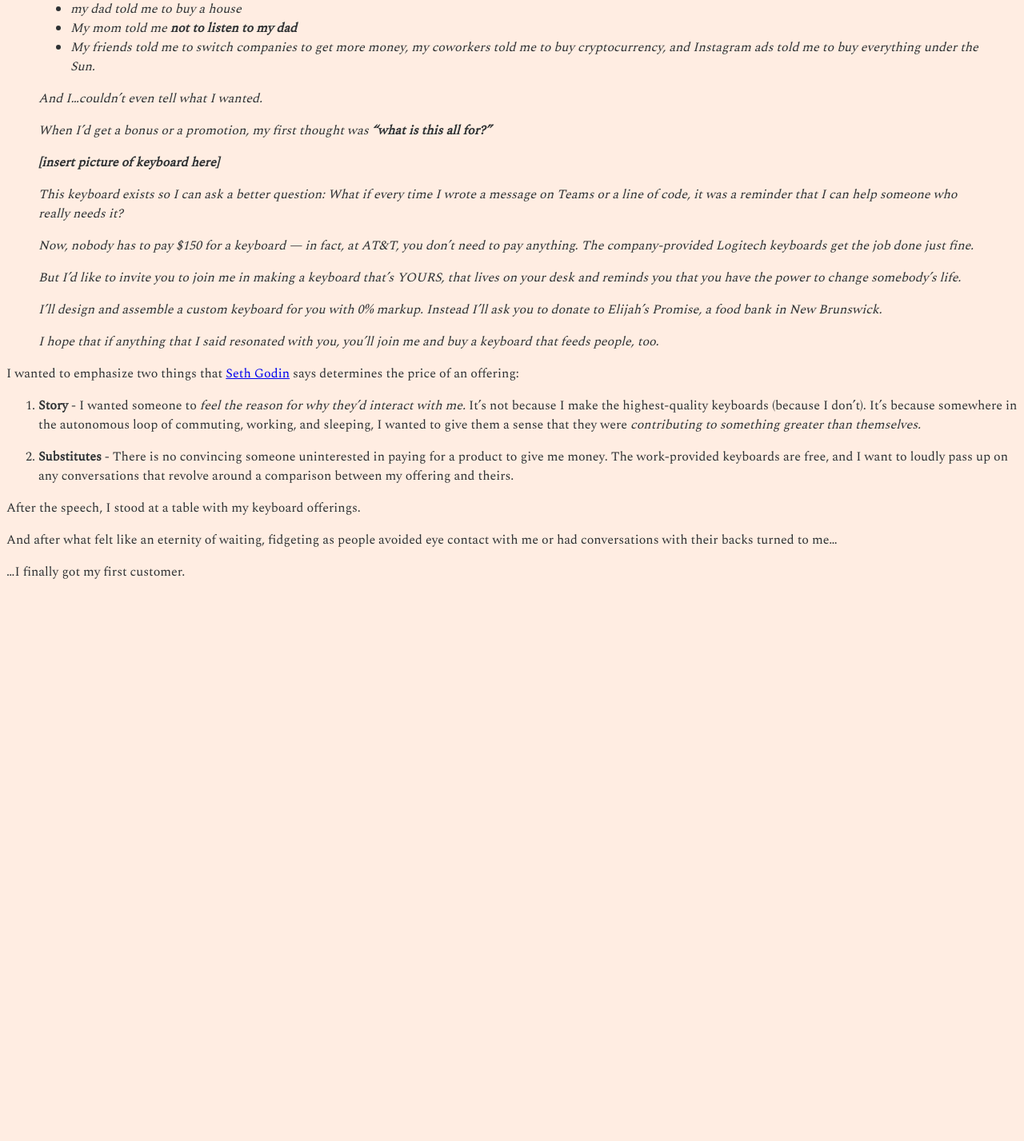
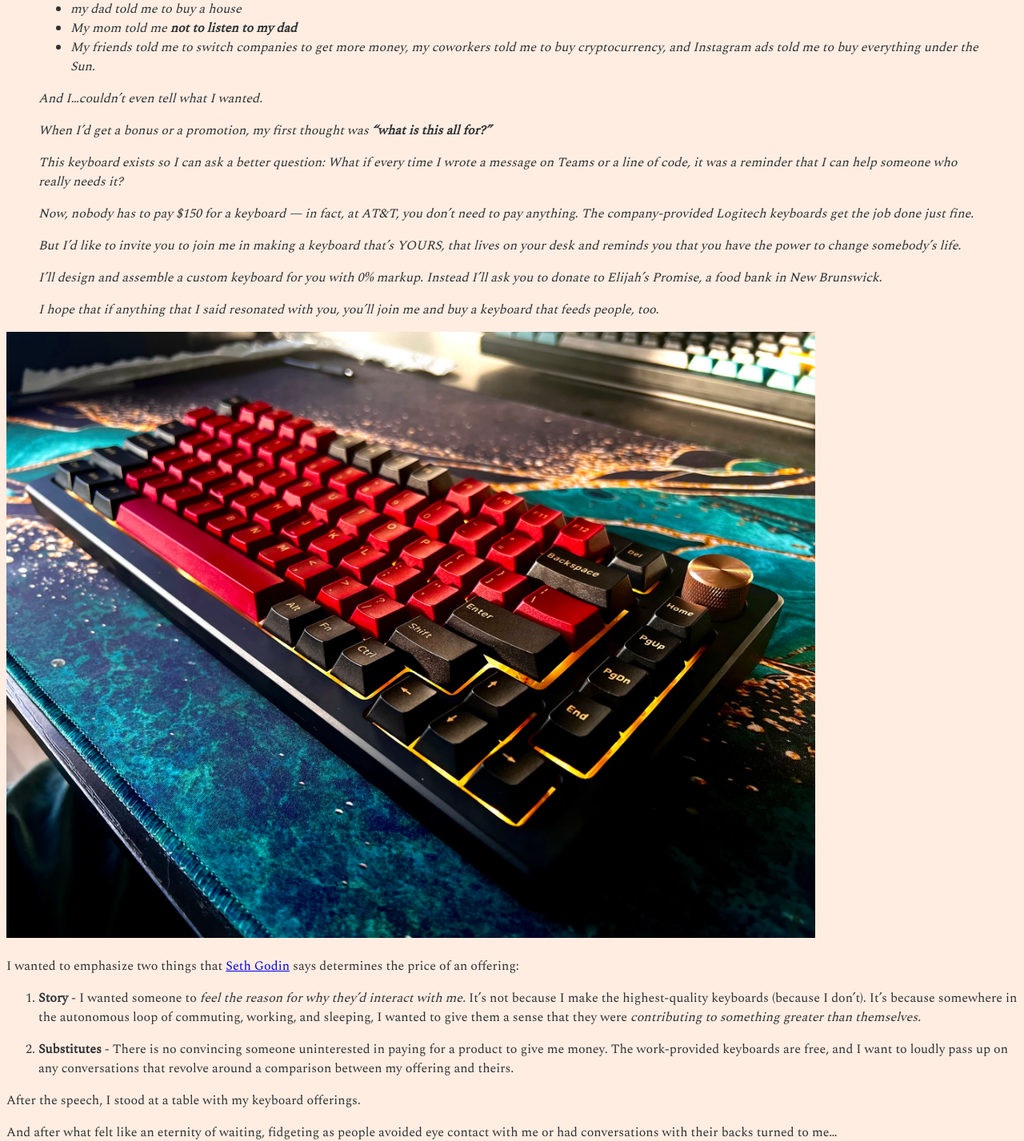
Before and after one commit to SurajSanyal/surajsanyal.com, a FastAPI app: page /pages/pitching in a window 1280 px wide. Shown: the part 349-1776 px from the top of the page at 80% size. Before the commit the page ends 1073 px from the top, so only its background shows below. Run offline with FastAPI, Linux system fonts and the light colour scheme.

Commit message:
remove resume link, add keyboard pic

```diff
--- a/website/content/pitching.md
+++ b/website/content/pitching.md
@@ -25,8 +25,6 @@ This is the actual outline I used to pitch This Keyboard Feeds People, my custom
 >
 > When I’d get a bonus or a promotion, my first thought was ***“what is this all for?”***
 >
-> ***[insert picture of keyboard here]***
->
 > This keyboard exists so I can ask a better question:
 > What if every time I wrote a message on Teams or a line of code, it was a reminder that I can help someone who really needs it?
 >
@@ -37,6 +35,8 @@ This is the actual outline I used to pitch This Keyboard Feeds People, my custom
 > I’ll design and assemble a custom keyboard for you with 0% markup. Instead I’ll ask you to donate to Elijah’s Promise, a food bank in New Brunswick.
 >
 > I hope that if anything that I said resonated with you, you’ll join me and buy a keyboard that feeds people, too.
+
+![A red and black keyboard, with gold lighting under the keys.](../static/tkfp.jpg)
 
 I wanted to emphasize two things that [Seth Godin](https://seths.blog/2014/08/understanding-substitutes/) says determines the price of an offering:
 
--- a/website/static/styles.css
+++ b/website/static/styles.css
@@ -87,4 +87,8 @@ footer {
     blockquote {
         font-style: italic;
     }
+
+    img {
+        max-width: 80%;
+    }
 }
--- a/website/templates/home.html
+++ b/website/templates/home.html
@@ -12,7 +12,7 @@
 
 <body>
     <nav>
-        <p><a href="/resume">Resume</a></p>
+        <!-- <p><a href="/resume">Resume</a></p> -->
         <p><a href="/pages">Blog</a></p>
     </nav>
 
```
Also changed, not shown: website/content/hand-b4-ready.md (+1 -1 lines), website/static/tkfp.jpg (added).
